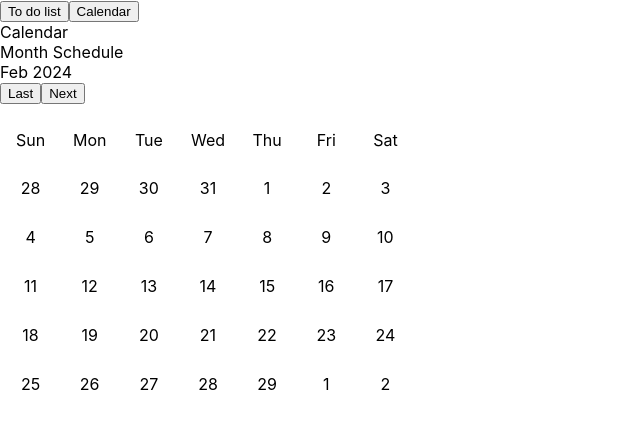
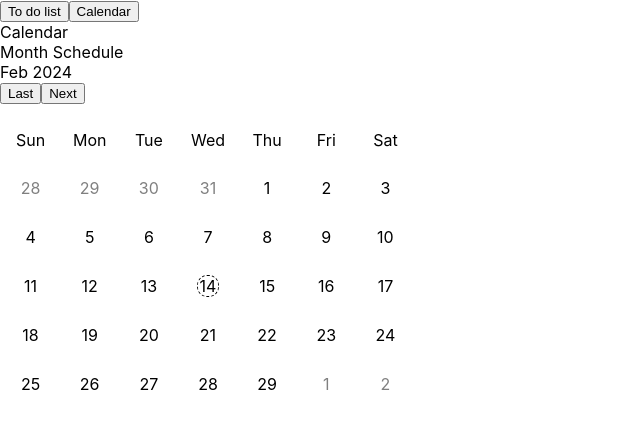
Before and after one commit to jasonliu060/organised, a React (Create React App) app: page / in a window 1280 px wide. Both pictures are taken after a click on the button "Calendar". Shown: the top 428 px of the page, without its empty margins (0-640 px from the left). Built offline with nearby package versions, Linux system fonts and the light colour scheme.

Commit message:
inproved datatype of dates in month calendar view, show 'today' in month calendar, make dates of last&next month grey in month calendar

```diff
--- a/src/App.css
+++ b/src/App.css
@@ -40,6 +40,15 @@
   border: 1px solid transparent;
 }
 
+.date-today{
+  border: 1px dashed black;
+  border-radius: 10px;
+}
+
+.date-grey{
+  color: grey;
+}
+
 .dates{
   display: grid;
   grid-template-columns:1fr 1fr 1fr 1fr 1fr 1fr 1fr;
--- a/src/components/Monthschedule.js
+++ b/src/components/Monthschedule.js
@@ -4,8 +4,9 @@ import { useState } from 'react';
 // new date object (for example: 06 Feb 2024)
 
 export default function Monthschedule({ date, switchMonthToDay, switchMonthToWeek }) {
-  // const today = new Date();
   const months = ['Jan', 'Feb', 'Mar', 'Apr', 'May', 'Jun', 'Jul', 'Aug', 'Sep', 'Oct', 'Nov', 'Dec'];
+
+  const today = new Date();
 
   let dateQuantity = 0;
   let dayOfLast = 0;
@@ -41,15 +42,37 @@ export default function Monthschedule({ date, switchMonthToDay, switchMonthToWee
   function generateDatesArray() {
     const calendarDates = [];
     for (let i = (dateQuantityLast - dayOfFirst + 1); i <= dateQuantityLast; i++) {
-      calendarDates.push(i);
+      calendarDates.push({
+        dateNumber: i,
+        monthIndicator: 0,
+        isToday: false
+      });
     }
     for (let i = 1; i <= dateQuantity; i++) {
-      calendarDates.push(i);
+      calendarDates.push({
+        dateNumber: i,
+        monthIndicator: 1,
+        isToday: false
+      });
     }
     for (let i = 1; i <= (6 - dayOfLast); i++) {
-      calendarDates.push(i);
+      calendarDates.push({
+        dateNumber: i,
+        monthIndicator: 2,
+        isToday: false
+      });
     }
-    return calendarDates
+    const newCalendarDates = calendarDates.map((e) => {
+      if (today.getFullYear() === date.getFullYear() && today.getMonth() === date.getMonth() && e.monthIndicator === 1 && e.dateNumber === today.getDate()) {
+        return ({
+          ...e,
+          isToday: true
+        })
+      } else {
+        return e
+      }
+    })
+    return newCalendarDates
   }
 
   function getDatesOfLast() {
@@ -74,6 +97,9 @@ export default function Monthschedule({ date, switchMonthToDay, switchMonthToWee
   }
 
 
+  const weekQuantity = dates.length / 7
+  console.log(weekQuantity);
+
   return (
     <>
       <div>Month Schedule</div>
@@ -90,42 +116,138 @@ export default function Monthschedule({ date, switchMonthToDay, switchMonthToWee
         <span className='day'>Fri</span>
         <span className='day'>Sat</span>
       </div>
-      <div className="week"  onClick={() => switchMonthToWeek(0, dates[0])}>{dates.map((e, index) => (
+      <div className="week" onClick={() => switchMonthToWeek(0, dates[0].dateNumber)}>{dates.map((e, index) => {
+        if (e.isToday === true) {
+          return (
             <div className='dateContainer' key={index}>
-          <span className='date' onClick={(element) => switchMonthToDay(element, index, dates[index])}>{e}</span>
+              <span className='date date-today' onClick={(element) => switchMonthToDay(element, index, dates[index].dateNumber)}>{e.dateNumber}</span>
             </div>
-      )).filter((e, index) => index < 7)}
+          )
+        } else if (e.monthIndicator !== 1){
+          return (
+            <div className='dateContainer' key={index}>
+              <span className='date date-grey' onClick={(element) => switchMonthToDay(element, index, dates[index].dateNumber)}>{e.dateNumber}</span>
             </div>
-      <div className="week" onClick={() => switchMonthToWeek(7, dates[7])}>{dates.map((e, index) => (
+          )
+        } else {
+          return (
             <div className='dateContainer' key={index}>
-          <span className='date' onClick={(element) => switchMonthToDay(element, index, dates[index])}>{e}</span>
+              <span className='date' onClick={(element) => switchMonthToDay(element, index, dates[index].dateNumber)}>{e.dateNumber}</span>
             </div>
-      )).filter((e, index) => index > 6 && index < 14)}
+          )
+        }
+      }).filter((e, index) => index < 7)}
       </div>
-      <div className="week" onClick={() => switchMonthToWeek(14, dates[14])}>{dates.map((e, index) => (
+      <div className="week" onClick={() => switchMonthToWeek(7, dates[7].dateNumber)}>{dates.map((e, index) => {
+        if (e.isToday === true) {
+          return (
             <div className='dateContainer' key={index}>
-          <span className='date' onClick={(element) => switchMonthToDay(element, index, dates[index])}>{e}</span>
+              <span className='date date-today' onClick={(element) => switchMonthToDay(element, index, dates[index].dateNumber)}>{e.dateNumber}</span>
             </div>
-      )).filter((e, index) => index > 13 && index < 21)}
+          )
+        } else if (e.monthIndicator !== 1){
+          return (
+            <div className='dateContainer' key={index}>
+              <span className='date date-grey' onClick={(element) => switchMonthToDay(element, index, dates[index].dateNumber)}>{e.dateNumber}</span>
             </div>
-      <div className="week" onClick={() => switchMonthToWeek(21, dates[21])}>{dates.map((e, index) => (
+          )
+        } else {
+          return (
             <div className='dateContainer' key={index}>
-          <span className='date' onClick={(element) => switchMonthToDay(element, index, dates[index])}>{e}</span>
+              <span className='date' onClick={(element) => switchMonthToDay(element, index, dates[index].dateNumber)}>{e.dateNumber}</span>
             </div>
-      )).filter((e, index) => index > 20 && index < 28)}
+          )
+        }
+      }).filter((e, index) => index > 6 && index < 14)}
       </div>
-      <div className="week" onClick={() => switchMonthToWeek(28, dates[28])}>{dates.map((e, index) => (
+      <div className="week" onClick={() => switchMonthToWeek(14, dates[14].dateNumber)}>{dates.map((e, index) => {
+        if (e.isToday === true) {
+          return (
             <div className='dateContainer' key={index}>
-          <span className='date' onClick={(element) => switchMonthToDay(element, index, dates[index])}>{e}</span>
+              <span className='date date-today' onClick={(element) => switchMonthToDay(element, index, dates[index].dateNumber)}>{e.dateNumber}</span>
             </div>
-      )).filter((e, index) => index > 27 && index < 35)}
+          )
+        } else if (e.monthIndicator !== 1){
+          return (
+            <div className='dateContainer' key={index}>
+              <span className='date date-grey' onClick={(element) => switchMonthToDay(element, index, dates[index].dateNumber)}>{e.dateNumber}</span>
             </div>
-      <div className="week" onClick={() => switchMonthToWeek(35, dates[35])}>{dates.map((e, index) => (
+          )
+        } else {
+          return (
             <div className='dateContainer' key={index}>
-          <span className='date' onClick={(element) => switchMonthToDay(element, index, dates[index])}>{e}</span>
+              <span className='date' onClick={(element) => switchMonthToDay(element, index, dates[index].dateNumber)}>{e.dateNumber}</span>
             </div>
-      )).filter((e, index) => index > 34 && index < 42)}
+          )
+        }
+      }).filter((e, index) => index > 13 && index < 21)}
       </div>
+      <div className="week" onClick={() => switchMonthToWeek(21, dates[21].dateNumber)}>{dates.map((e, index) => {
+        if (e.isToday === true) {
+          return (
+            <div className='dateContainer' key={index}>
+              <span className='date date-today' onClick={(element) => switchMonthToDay(element, index, dates[index].dateNumber)}>{e.dateNumber}</span>
+            </div>
+          )
+        } else if (e.monthIndicator !== 1){
+          return (
+            <div className='dateContainer' key={index}>
+              <span className='date date-grey' onClick={(element) => switchMonthToDay(element, index, dates[index].dateNumber)}>{e.dateNumber}</span>
+            </div>
+          )
+        } else {
+          return (
+            <div className='dateContainer' key={index}>
+              <span className='date' onClick={(element) => switchMonthToDay(element, index, dates[index].dateNumber)}>{e.dateNumber}</span>
+            </div>
+          )
+        }
+      }).filter((e, index) => index > 20 && index < 28)}
+      </div>
+      {weekQuantity > 4 && <div className="week" onClick={() => switchMonthToWeek(28, dates[28].dateNumber)}>{dates.map((e, index) => {
+        if (e.isToday === true) {
+          return (
+            <div className='dateContainer' key={index}>
+              <span className='date date-today' onClick={(element) => switchMonthToDay(element, index, dates[index].dateNumber)}>{e.dateNumber}</span>
+            </div>
+          )
+        } else if (e.monthIndicator !== 1){
+          return (
+            <div className='dateContainer' key={index}>
+              <span className='date date-grey' onClick={(element) => switchMonthToDay(element, index, dates[index].dateNumber)}>{e.dateNumber}</span>
+            </div>
+          )
+        } else {
+          return (
+            <div className='dateContainer' key={index}>
+              <span className='date' onClick={(element) => switchMonthToDay(element, index, dates[index].dateNumber)}>{e.dateNumber}</span>
+            </div>
+          )
+        }
+      }).filter((e, index) => index > 27 && index < 35)}
+      </div>}
+      {weekQuantity > 5 && <div className="week" onClick={() => switchMonthToWeek(35, dates[35].dateNumber)}>{dates.map((e, index) => {
+        if (e.isToday === true) {
+          return (
+            <div className='dateContainer' key={index}>
+              <span className='date date-today' onClick={(element) => switchMonthToDay(element, index, dates[index].dateNumber)}>{e.dateNumber}</span>
+            </div>
+          )
+        } else if (e.monthIndicator !== 1){
+          return (
+            <div className='dateContainer' key={index}>
+              <span className='date date-grey' onClick={(element) => switchMonthToDay(element, index, dates[index].dateNumber)}>{e.dateNumber}</span>
+            </div>
+          )
+        } else {
+          return (
+            <div className='dateContainer' key={index}>
+              <span className='date' onClick={(element) => switchMonthToDay(element, index, dates[index].dateNumber)}>{e.dateNumber}</span>
+            </div>
+          )
+        }
+      }).filter((e, index) => index > 34 && index < 42)}
+      </div>}
     </>
   )
 }
```
Lines whose indentation alone changed are shown as unchanged.
